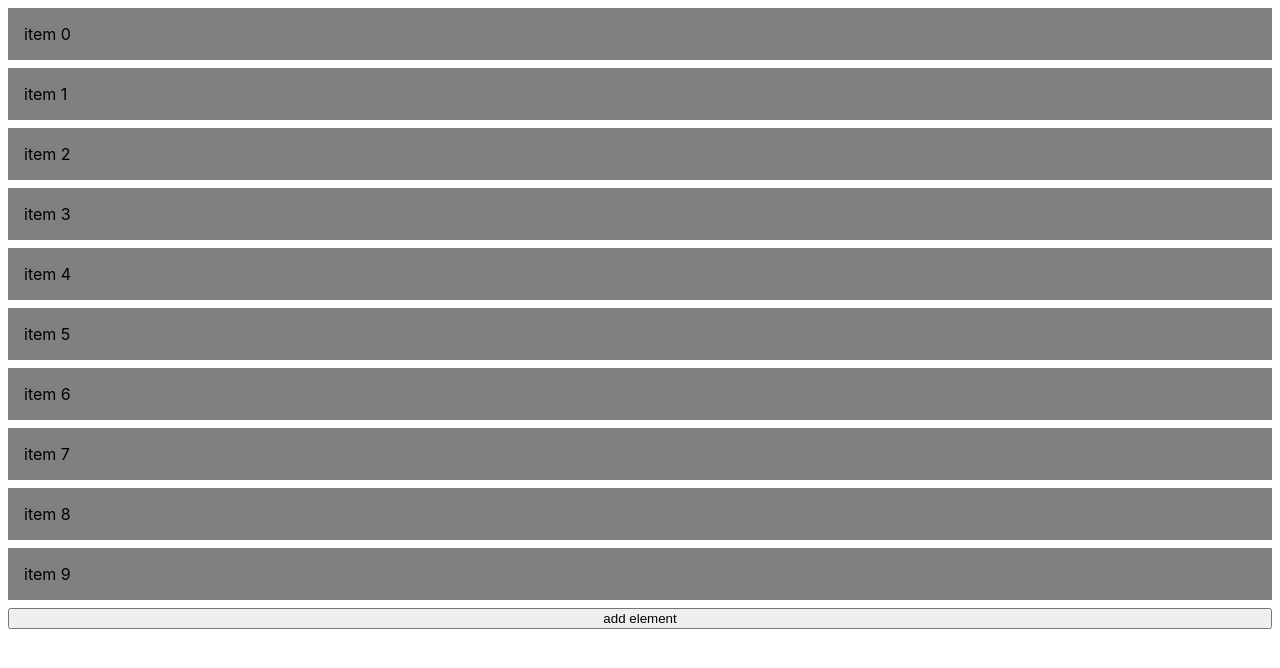
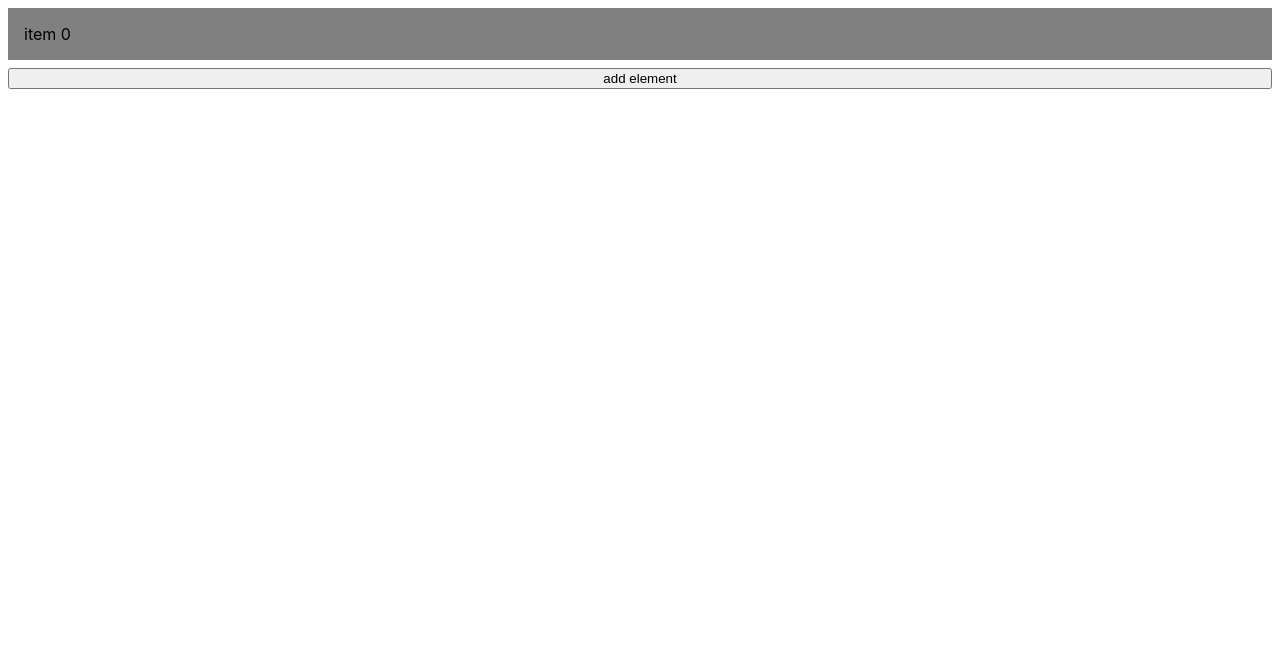
Before and after one commit to llGaetanll/notion-core, a React (Create React App) app: page / in a window 1280 px wide. Shown: the top 668 px of the page. Built offline with nearby package versions, Linux system fonts and the light colour scheme.

Commit message:
add element button & but fixing.
Fixed React Beautiful DnD issue where provided.placeholder was
not passed as a child of Droppable

```diff
--- a/src/components/page.js
+++ b/src/components/page.js
@@ -53,19 +53,14 @@ const getItemStyle = (isDragging, draggableStyle) => ({
 });
 
 const getColumnStyle = hasItems => ({
-  background: hasItems ? "transparent" : 'lightBlue',
+  background: hasItems ? "transparent" : "lightBlue",
   padding: grid,
-  display: 'flex',
+  display: "flex",
   flex: hasItems ? 1 : 0,
-  flexDirection: 'column',
+  flexDirection: "column"
 });
 
-const Column = ({ column, index }) => {
-
-  const handleAddElement = () => {
-    console.log('add element')
-  }
-
+const Column = ({ column, index, onAddElement }) => {
   return (
     <Droppable key={index} droppableId={`${index}`}>
       {(provided, snapshot) => (
@@ -75,11 +70,7 @@ const Column = ({ column, index }) => {
           {...provided.droppableProps}
         >
           {column.map((dynComp, j) => (
-            <Draggable
-              key={dynComp.id}
-              draggableId={dynComp.id}
-              index={j}
-            >
+            <Draggable key={dynComp.id} draggableId={dynComp.id} index={j}>
               {(provided, snapshot) => (
                 <div
                   ref={provided.innerRef}
@@ -95,17 +86,20 @@ const Column = ({ column, index }) => {
               )}
             </Draggable>
           ))}
-          {column.length > 0 && (<button onClick={handleAddElement}>add element</button>)}
+          {provided.placeholder}
+          {column.length > 0 && (
+            <button onClick={() => onAddElement(index)}>add element</button>
+          )}
         </div>
       )}
     </Droppable>
   );
-}
+};
 
 // There can only be one page at a time,
 // but there can be more than one droppable per page
 const Page = () => {
-  const [columns, setColumns] = useState([getItems(10)]);
+  const [columns, setColumns] = useState([getItems(1)]);
 
   const handleDragEnd = ({ source, destination }) => {
     // source column
@@ -118,33 +112,57 @@ const Page = () => {
 
     // if we're dropping the node in the same column
     if (destination && sourceIndex === destIndex)
-      newColumns[sourceIndex] = reorder(columns[sourceIndex], source.index, destination.index);
+      newColumns[sourceIndex] = reorder(
+        columns[sourceIndex],
+        source.index,
+        destination.index
+      );
 
     // if we're dropping the node in a different column
     if (destination && sourceIndex !== destIndex) {
       // move node from source to destination column, returns updated columns
-      const [sourceColumn, destColumn] = move(columns[sourceIndex], columns[destIndex], source, destination);
+      const [sourceColumn, destColumn] = move(
+        columns[sourceIndex],
+        columns[destIndex],
+        source,
+        destination
+      );
 
       // update resulting columns
       newColumns[sourceIndex] = sourceColumn;
       newColumns[destIndex] = destColumn;
-
     }
 
     // clear any potentially empty columns
     newColumns = newColumns.filter(group => group.length);
     setColumns(newColumns);
-  }
+  };
 
-  const handleAddColumn = () =>
-    setColumns(col => [[], ...col, []]);
+  const handleAddColumn = () => setColumns(col => [[], ...col, []]);
+
+  const handleAddElement = index => {
+    const cols = Array.from(columns);
+
+    cols[index] = [
+      ...cols[index],
+      {
+        id: `item-${new Date().getTime()}`,
+        content: "item"
+      }
+    ];
+
+    setColumns(cols);
+  };
 
   return (
-    <DragDropContext onBeforeCapture={handleAddColumn} onDragEnd={handleDragEnd}>
-      <div style={{ display: 'flex' }}>
-        {columns.map((column, i) =>
-          <Column column={column} index={i} />
-        )}
+    <DragDropContext
+      onBeforeCapture={handleAddColumn}
+      onDragEnd={handleDragEnd}
+    >
+      <div style={{ display: "flex" }}>
+        {columns.map((column, i) => (
+          <Column column={column} index={i} onAddElement={handleAddElement} />
+        ))}
       </div>
     </DragDropContext>
   );
```
